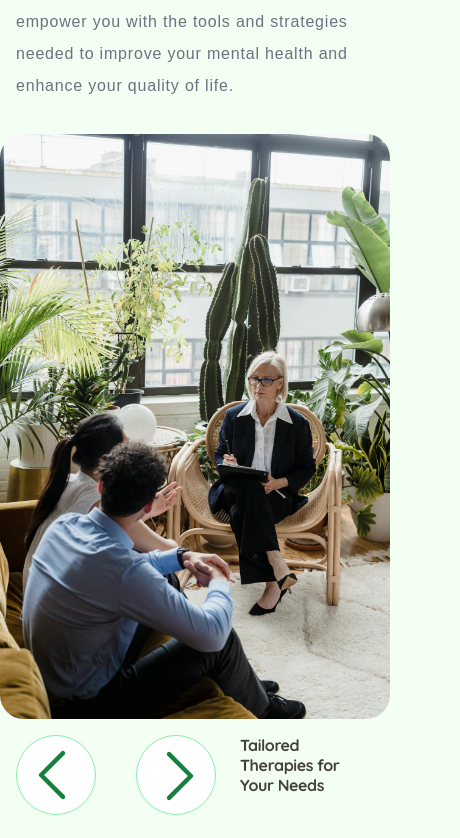
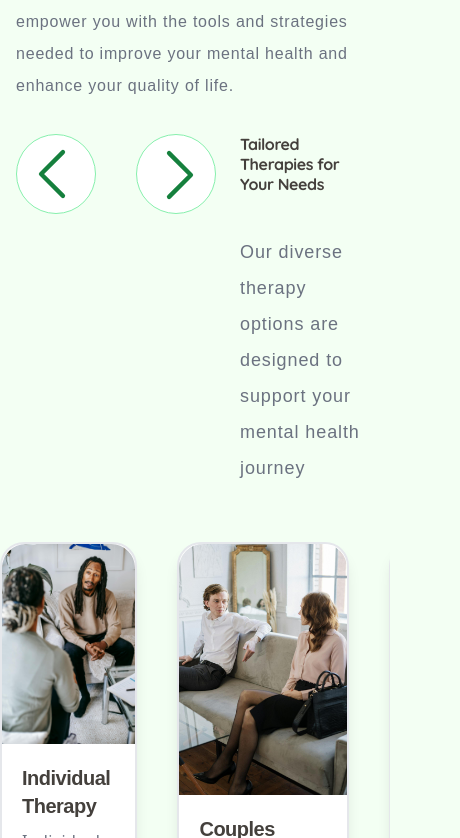
Before and after one commit to Quincy-Fer/Harmony-Therapy-Website, a React (Vite) app: page / in a window 390 px wide. Shown: the part 1026-1864 px from the top of the page, 460 px wide, since content can reach past the window. Built offline with nearby package versions, Linux system fonts and the light colour scheme.

Commit message:
Adjust image sizings for team section & therapycard. Remove about image small screen

```diff
--- a/src/Components/TherapyCard.jsx
+++ b/src/Components/TherapyCard.jsx
@@ -1,7 +1,7 @@
 const TherapyCard = ({ title, description, img, alt }) => {
   return (
     <div className="mt-10 md:min-w-[400px] lg:min-w-[500px] bg-white rounded-3xl border-2 shadow-lg z-10 mb-4">
-      <img src={img} alt={alt} className="rounded-t-3xl h-[400px] w-[500px] object-cover object-top" />
+      <img src={img} alt={alt} className="rounded-t-3xl md:h-[400px] md:w-[500px] object-cover object-top" />
 
       <div className="p-5">
         <h5 className="mb-2 text-xl font-nunito font-bold tracking-tight text-stone-700 ">
--- a/src/Sections/About.jsx
+++ b/src/Sections/About.jsx
@@ -34,11 +34,11 @@ const About = () => {
             mental health and enhance your quality of life.
           </p>
         </div>
-        <div className="flex justify-center md:h-[400px] lg:h">
+        <div className="flex justify-center md:h-[400px] ">
           <img
             src={about}
             alt="woman consulting a couple"
-            className="rounded-3xl md:w-[700px] lg:h-[700px] lg:w-[800px] mt-4 object-cover "
+            className="hidden md:block rounded-3xl md:w-[700px] lg:h-[700px] lg:w-[800px] mt-4 object-cover "
           />
         </div>
       </div>
--- a/src/Sections/Team.jsx
+++ b/src/Sections/Team.jsx
@@ -48,7 +48,7 @@ const Team = () => {
             <img
               src={selectedContent.imgURL}
               alt={selectedContent.alt}
-              className="rounded-3xl object-cover object-center max-h-[400px] min-w-[460px] "
+              className="rounded-3xl object-cover object-center max-h-[400px] md:min-w-[460px] "
             />
           </div>
         </div>
```
